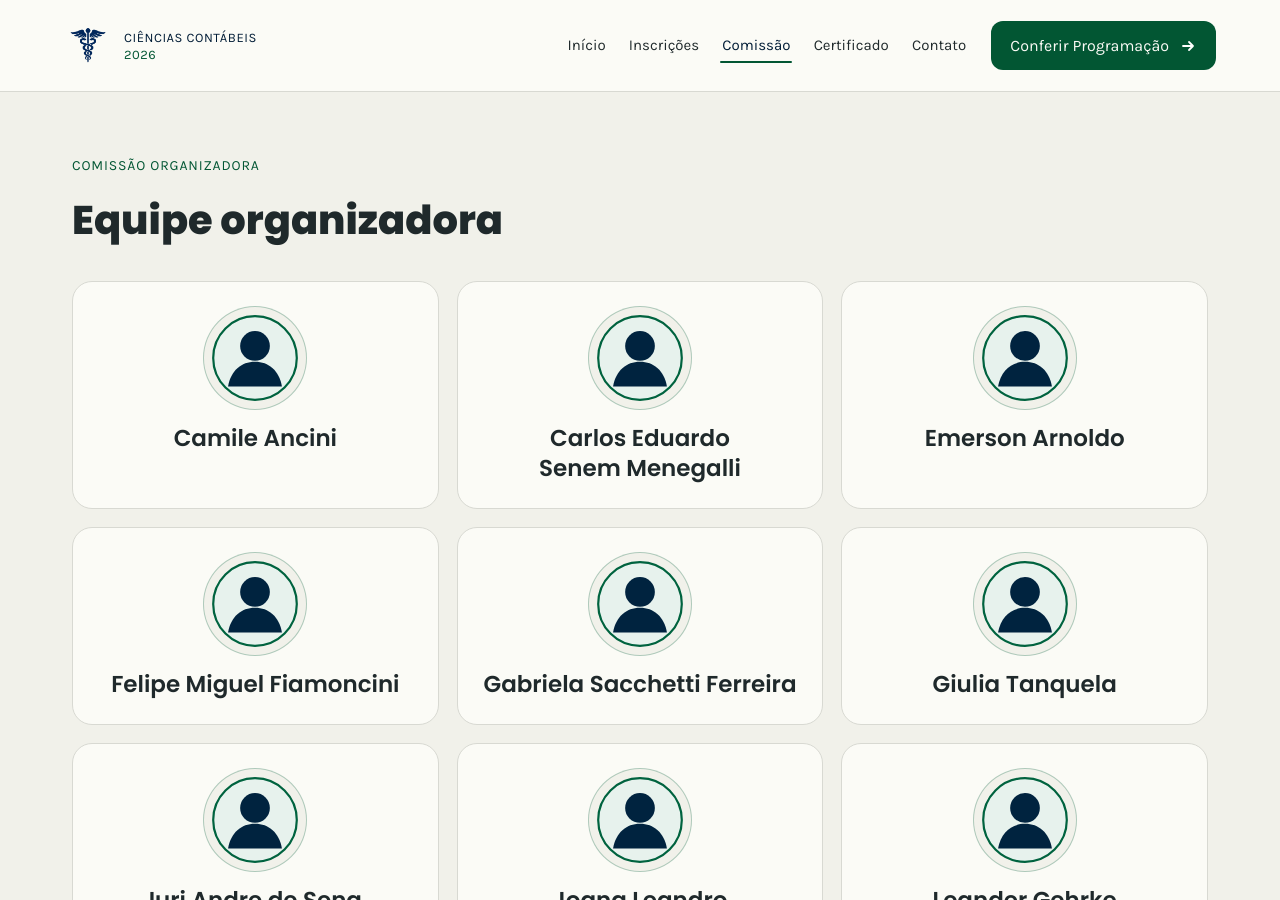
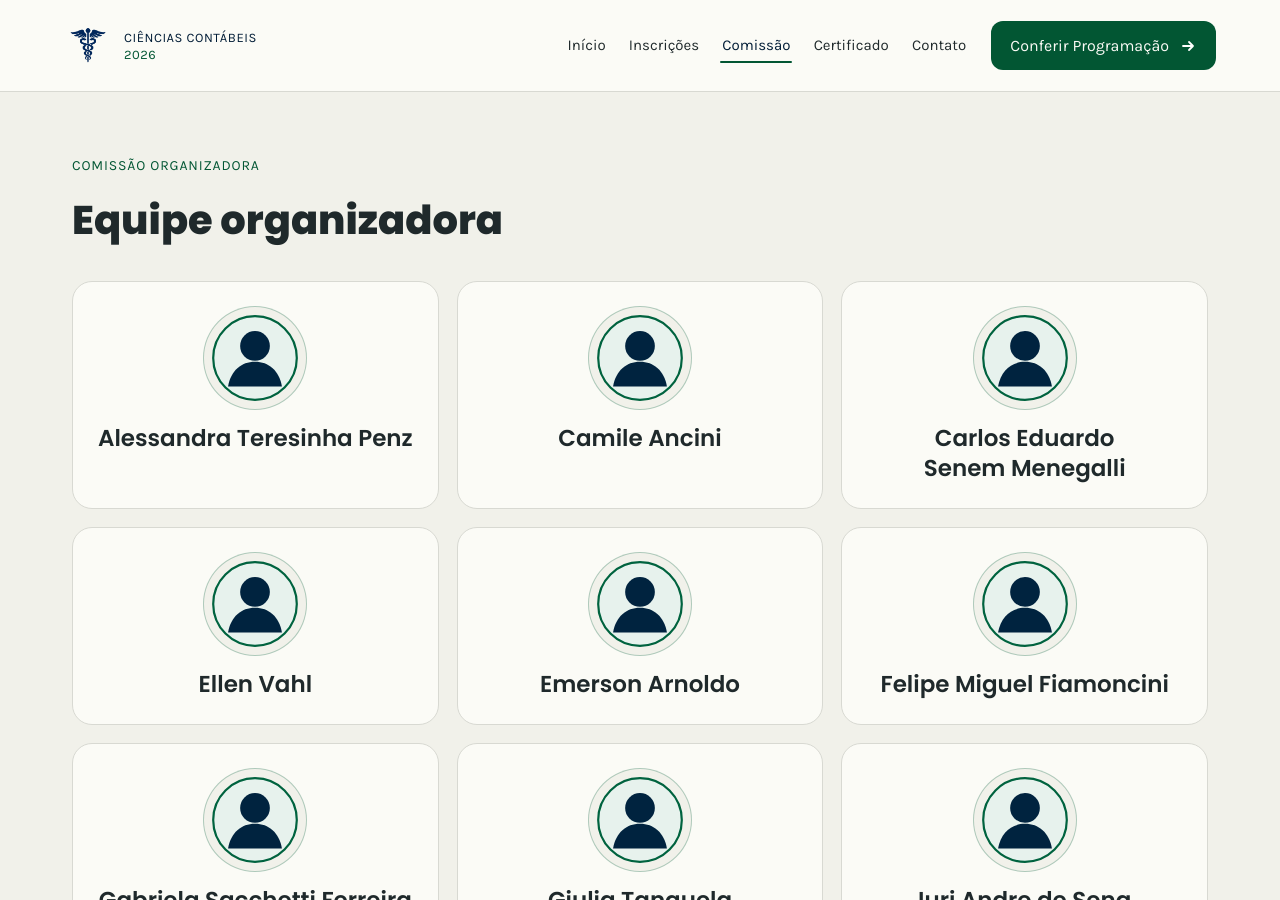
Before and after one commit to semanaacademicacontabeis/semanaacademicacontabeis.github.io, a Jekyll site: the page built from comissao-organizadora.html, in a window 1280 px wide and 900 px high. Built offline with Jekyll 4.4.1, drawn with Linux system fonts in a browser that asks for light colours.

Commit message:
Adiciona integrantes a comissao

```diff
--- a/comissao-organizadora.html
+++ b/comissao-organizadora.html
@@ -13,8 +13,10 @@ permalink: /comissao-organizadora/
   </div>
 
   <div class="card-grid">
+    {% include card.html title="Alessandra Teresinha Penz" class="content-card--team" image="/assets/images/usuario-generico.svg" image_alt="Ícone genérico de usuário" %}
     {% include card.html title="Camile Ancini" class="content-card--team" image="/assets/images/usuario-generico.svg" image_alt="Ícone genérico de usuário" %}
     {% include card.html title="Carlos Eduardo Senem Menegalli" class="content-card--team" image="/assets/images/usuario-generico.svg" image_alt="Ícone genérico de usuário" %}
+    {% include card.html title="Ellen Vahl" class="content-card--team" image="/assets/images/usuario-generico.svg" image_alt="Ícone genérico de usuário" %}
     {% include card.html title="Emerson Arnoldo" class="content-card--team" image="/assets/images/usuario-generico.svg" image_alt="Ícone genérico de usuário" %}
     {% include card.html title="Felipe Miguel Fiamoncini" class="content-card--team" image="/assets/images/usuario-generico.svg" image_alt="Ícone genérico de usuário" %}
     {% include card.html title="Gabriela Sacchetti Ferreira" class="content-card--team" image="/assets/images/usuario-generico.svg" image_alt="Ícone genérico de usuário" %}
```
